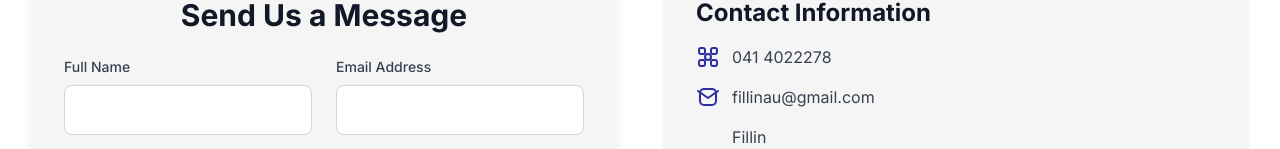
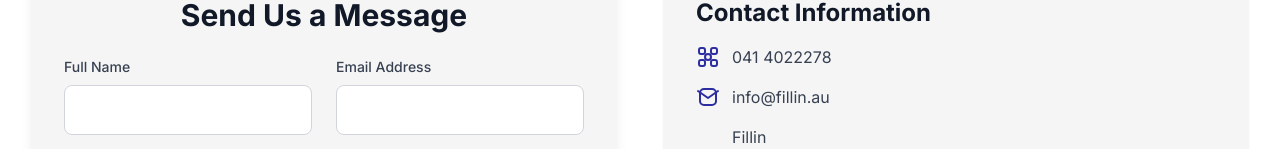
Before and after one commit to dental-fillin/Fillin_web, a Next.js app: page /contact in a window 1280 px wide. Shown: the part 647-796 px from the top of the page. Built offline with nearby package versions, Linux system fonts and the light colour scheme.

Commit message:
Email changed

```diff
--- a/app/contact/page.js
+++ b/app/contact/page.js
@@ -60,7 +60,7 @@ export default function ContactPage() {
                     <path strokeLinecap="round" strokeLinejoin="round" strokeWidth={2} d="M16 4H8a4 4 0 00-4 4v8a4 4 0 004 4h8a4 4 0 004-4V8a4 4 0 00-4-4z" />
                     <path strokeLinecap="round" strokeLinejoin="round" strokeWidth={2} d="M22 6l-10 7L2 6" />
                   </svg>
-                  <span>fillinau@gmail.com</span>
+                  <span>info@fillin.au</span>
                 </div>
                 <div className="flex items-center text-gray-700">
                   <svg className="w-6 h-6 text-[#2C2E9F] mr-3" fill="none" stroke="currentColor" viewBox="0 0 24 24">
```
